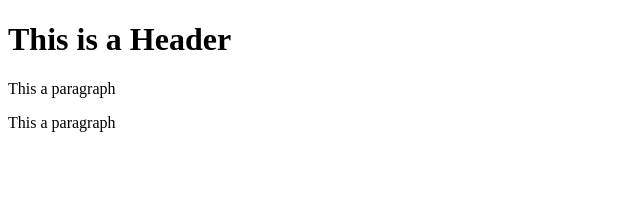
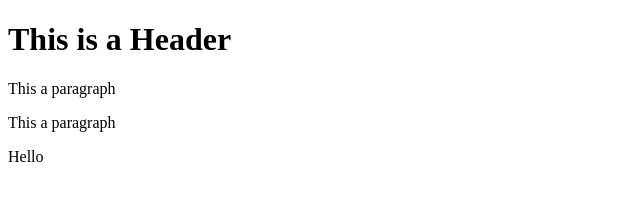
Before and after one commit to sarah-in-tech/git-test, a website: page index.html in a window 1280 px wide. Shown: the full height of the page, 0-640 px from the left. Drawn offline with Linux system fonts and the light colour scheme.

Commit message:
Using NPM

```diff
--- a/index.html
+++ b/index.html
@@ -5,6 +5,7 @@
       <h1>This is a Header</h1>
       <p>This a paragraph</p>
       <p>This a paragraph</p>
+      <p>Hello</p>
     </body>
   </head>
 </html>
```
Also changed, not shown: package.json (added, +24 -0 lines), 2 other files.
